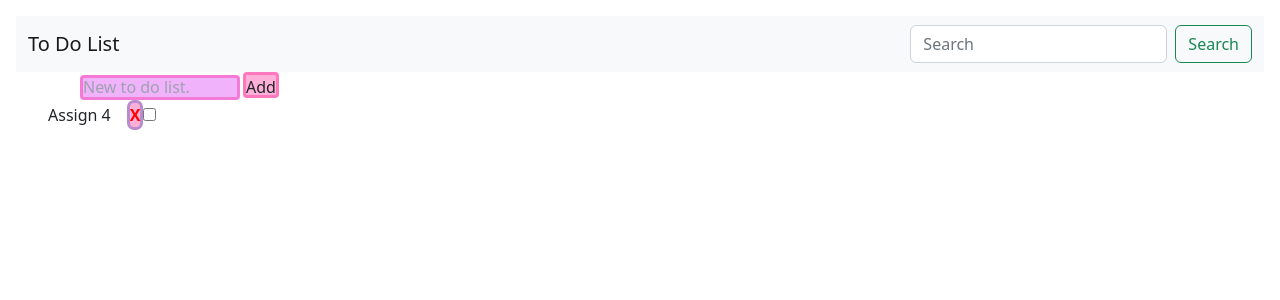
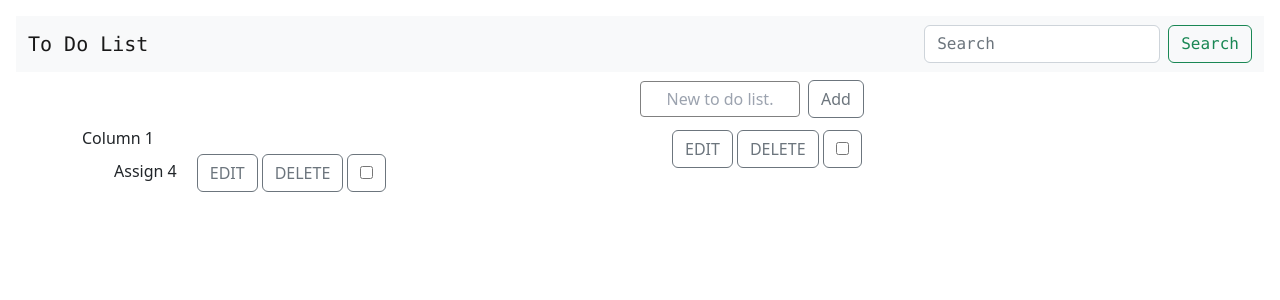
Before and after one commit to Siblarn/react1, a React (Create React App) app: page / in a window 1280 px wide. Shown: the top 300 px of the page. Built offline with nearby package versions, Linux system fonts and the light colour scheme.

Commit message:
design nav/button/ : boostrap

```diff
--- a/src/App.js
+++ b/src/App.js
@@ -2,7 +2,7 @@ import { useState, useEffect } from "react";
 import "./App.css";
 import "bootstrap/dist/css/bootstrap.min.css";
 import "bootstrap/dist/js/bootstrap.min.js";
-import Navbar from "./component04/navbar";
+import Navbar from "./component04/Navbar";
 
 function App() {
   const preTodo = [{ id: 1, text: "Assign 4", createAt: Date.now() }];
@@ -28,12 +28,12 @@ function App() {
   }
   const [checked, setChecked] = useState(false);
   function handleChange(e, checkbox) {
-    setTodo(e.target.value);
-
+    setTodo(e.target.input);
+  }
   // checkboxes.forEach((item) => {
   //   item !== checkbox ? setChecked(false) : setChecked(true);
   // });
-  }
+
   // function handleFromSubmit() {
   //   if (todo !== "") {
   //     setTodo([
@@ -45,7 +45,7 @@ function App() {
   //     ]);
   //   }
   //   setInput("");
-  //   console.log("todo",todo);
+  //   console.log("todo", todo);
   // }
 
   // function handleDeleteClick(id) {
@@ -73,27 +73,25 @@ function App() {
   //   e.preventDefault();
   // }
 
-  // console.log(todos);
-
-  const [isEditing, setIsEditing] = useState(false);
-  const toggleFrom = (e) => {
-    setIsEditing(!isEditing);
-  };
+  // const [isEditing, setIsEditing] = useState(false);
+  // const toggleFrom = (e) => {
+  //   setIsEditing(!isEditing);
+  // };
 
   return (
     <div className="App">
-      <Navbar/>
-
+      <Navbar />
       <input
         style={{
-          backgroundColor: "#efb2fb",
-          border: "3px solid #ff008450",
+          backgroundColor: "white",
+          border: "1.5px solid gray",
           width: "160px",
-          height: "25px",
+          height: "36px",
           borderRadius: "4px 4px 4px 4px",
-          marginLeft: "4rem",
+          marginLeft: "39rem",
         }}
         value={input}
+        class="btn"
         placeholder="New to do list."
         onChange={(e) => {
           setInput(e.target.value);
@@ -101,14 +99,8 @@ function App() {
       />
 
       <button
-        style={{
-          height: "26px",
-          backgroundColor: "#ff008450",
-          border: "3px solid #ff008450",
-          fontWeight: "500",
-          borderRadius: "4px 4px 4px 4px",
-          marginLeft: "3px",
-        }}
+        type="button"
+        class="btn btn-outline-secondary m-2"
         type="submit"
         onClick={() => {
           handleAdd();
@@ -117,36 +109,77 @@ function App() {
         Add
       </button>
 
-      {/* </from> */}
-      <ul className="todo-lish">
+      <div class="container">
+        <div class="row">
+          <div class="col order-first ">
+            Column 1
+            <ul className="todo-lish ">
               {todo &&
                 todo.map((todo, index) => (
                   <div key={todo.id}>
                     {todo.text}
-
                     <button
-                style={{
-                  backgroundColor: "#ff008450",
-                  border: "3.2px solid #b98cce",
-                  color: "red",
-                  fontWeight: "600",
-                  borderRadius: "7px 7px 7px 7px",
-                  marginLeft: "1rem",
-                }}
+                      type="button"
+                      class="btn btn-outline-secondary ml-5"
+                    >
+                      EDIT
+                    </button>
+                    <button
+                      type="button"
+                      class="btn btn-outline-secondary m-1"
                       onClick={() => {
                         handleDelete(todo.id);
                       }}
                     >
-                X
+                      DELETE
+                    </button>
+                    <button
+                      type="button"
+                      class="btn btn-outline-secondary m-0.25"
+                    >
+                      <label key={todo}>
+                        <input type="checkbox" />
+                        <span className="checkbox">{"  "}</span>
+                      </label>
                     </button>
 
-              <label key={todo}>
-                <input type="checkbox" />
-                <span className="check">{""}</span>
-              </label>
+                    <div
+                      class="btn-group m-2 "
+                      role="group"
+                      aria-label="Basic outlined example"
+                    ></div>
                   </div>
                 ))}
             </ul>
+          </div>
+
+          <div class="col">
+            <button type="button" class="btn btn-outline-secondary ml-5">
+              EDIT
+            </button>
+            <button
+              type="button"
+              class="btn btn-outline-secondary m-1"
+              onClick={() => {
+                handleDelete(todo.id);
+              }}
+            >
+              DELETE
+            </button>
+            <button type="button" class="btn btn-outline-secondary m-0.25">
+              <label key={todo}>
+                <input type="checkbox" />
+                <span className="checkbox">{"  "}</span>
+              </label>
+            </button>
+            <div
+              class="btn-group m-2 "
+              role="group"
+              aria-label="Basic outlined example"
+            ></div>
+          </div>
+        </div>
+      </div>
     </div>
   );
 }
--- /dev/null
+++ b/src/Homework/Command1.js
@@ -0,0 +1,39 @@
+import React, { useState, useTransition } from "react";
+
+// useTransition
+export default function Command1(props) {
+  const defaultList = [1, 2, 3, 4, 5,6];
+
+  const App = () => {
+    const [name, setName] = useState("");
+    const [list, setList] = useState(defaultList);
+    const [isPending, startTransition] = useTransition();
+    const sizeOfList = 20;
+
+    const handleChange = (e) => {
+      const { value } = e.target;
+      setName(value);
+
+      startTransition(() => {
+        const data = [];
+        for (let i = 0; i < sizeOfList; i++) {
+          data[i] = value;
+        }
+        setList(data);
+      });
+    };
+
+    return (
+      <>
+        <input type="text" value={name} onChange={handleChange} />
+        {isPending ? (
+          <div>Loading...</div>
+        ) : (
+          list.map((list) => {
+            return <div>List Item: {list}</div>;
+          })
+        )}
+      </>
+    );
+  };
+}
--- /dev/null
+++ b/src/Homework/Command2.js
@@ -0,0 +1,37 @@
+import { useState, useMemo, useDeferredValue } from "react";
+
+
+const numbers = [...new Array(100).keys()];
+export default function Command2() {
+  const [query, setQuery] = useState("");
+
+  const handleChange = (e) => {
+    setQuery(e.target.value);
+  };
+
+  return (
+    <div>
+      <input type="number" onChange={handleChange} value={query} />
+      <List query={query} />
+    </div>
+  );
+}
+
+function List(props) {
+  const { query } = props;
+  const defQuery = useDeferredValue(query);
+
+  const list = useMemo(
+    () =>
+      numbers.map((i, index) =>
+        defQuery ? (
+          i.toString().startsWith(defQuery) && <p key={index}>{i}</p>
+        ) : (
+          <p key={index}>{i}</p>
+        )
+      ),
+    [defQuery]
+  );
+
+  return <div>{list}</div>;
+}
--- /dev/null
+++ b/src/component04/Button.js
@@ -0,0 +1,142 @@
+import React from "react";
+
+export default function Navbar(prop) {
+  const preTodo = [{ id: 1, text: "Assign 4", createAt: Date.now() }];
+  const [todo, setTodo] = useState(preTodo);
+  const [input, setInput] = useState("");
+
+  function handleChange(e) {
+    console.log(e.target.value);
+  }
+
+  function handleAdd() {
+    const preAddTodo = {
+      id: todo.length + 1,
+      text: input,
+      createAt: Date.now(),
+    };
+    const addTodo = [...todo, preAddTodo];
+    setTodo(addTodo);
+  }
+  function handleDelete(index) {
+    const filteredArr = todo.filter((obj) => obj.id !== index);
+    return setTodo(filteredArr);
+  }
+  const [checked, setChecked] = useState(false);
+  function handleChange(e, checkbox) {
+    setTodo(e.target.input);
+
+    checkboxes.forEach((item) => {
+      item !== checkbox ? setChecked(false) : setChecked(true);
+    });
+  }
+  // function handleFromSubmit() {
+  //   if (todo !== "") {
+  //     setTodo([
+  //       ...todo,
+  //       {
+  //         id: todo.length + 1,
+  //         text: todo,
+  //       },
+  //     ]);
+  //   }
+  //   setInput("");
+  //   console.log("todo",todo);
+  // }
+
+  // function handleDeleteClick(id) {
+  //   const removeItem = todos.filter((todo) => {
+  //     return todo.id !== id;
+  //   });
+  //   setTodos(removeItem);
+  // }
+
+  // function handleEditChange(todo) {
+  //   setisEditing(true);
+  //   setCurrenTodo({ ...todo });
+  // }
+
+  // function handleUpdateTodo(id, updateTodo) {
+  //   const updatedItem = todos.map((todo) => {
+  //     return todo.id === id ? updateTodo : todo;
+  //   });
+
+  //   setisEditing(false);
+  //   setTodos(updatedItem);
+  // }
+
+  // function handleEditFromSubmit(e) {
+  //   e.preventDefault();
+  // }
+
+  // console.log(todos);
+
+  // const [isEditing, setIsEditing] = useState(false);
+  // const toggleFrom = (e) => {
+  //   setIsEditing(!isEditing);
+  // };
+
+  return (
+    <>
+      <input
+        style={{
+          backgroundColor: "white",
+          border: "1.5px solid gray",
+          width: "160px",
+          height: "36px",
+          borderRadius: "4px 4px 4px 4px",
+          marginLeft: "40rem",
+        }}
+        value={input}
+        class="btn"
+        placeholder="New to do list."
+        onChange={(e) => {
+          setInput(e.target.value);
+        }}
+      />
+
+      <button
+        style={{
+          width: "36px",
+          height: "36px",
+          backgroundColor: "white",
+          border: "1px solid black",
+          fontWeight: "450",
+          borderRadius: "4px 4px 4px 4px",
+          marginLeft: "3px",
+        }}
+        type="submit"
+        onClick={() => {
+          handleAdd();
+        }}
+      >
+        Add
+      </button>
+
+      <ul className="todo-lish">
+        {todo &&
+          todo.map((todo, index) => (
+            <div key={todo.id}>
+              {todo.text}
+
+              <button
+                type="button"
+                class="btn-close"
+                aria-label="Close"
+                onClick={() => {
+                  handleDelete(todo.id);
+                }}
+              ></button>
+
+              <button>
+                <label key={todo}>
+                  <input type="checkbox" />
+                  <span className="check">{"  "}</span>
+                </label>
+              </button>
+            </div>
+          ))}
+      </ul>
+    </>
+  );
+}
--- a/src/component04/Navbar.js
+++ b/src/component04/Navbar.js
@@ -5,7 +5,7 @@ export default function Navbar(prop) {
   const text = prop.text || " ";
 
   return (
-    <nav class="navbar navbar-light bg-light">
+    <nav class="navbar navbar-light bg-light font-mono">
       <div class="container-fluid">
         <a class="navbar-brand">To Do List</a>
         <form class="d-flex">
```
Lines whose indentation alone changed are shown as unchanged.
